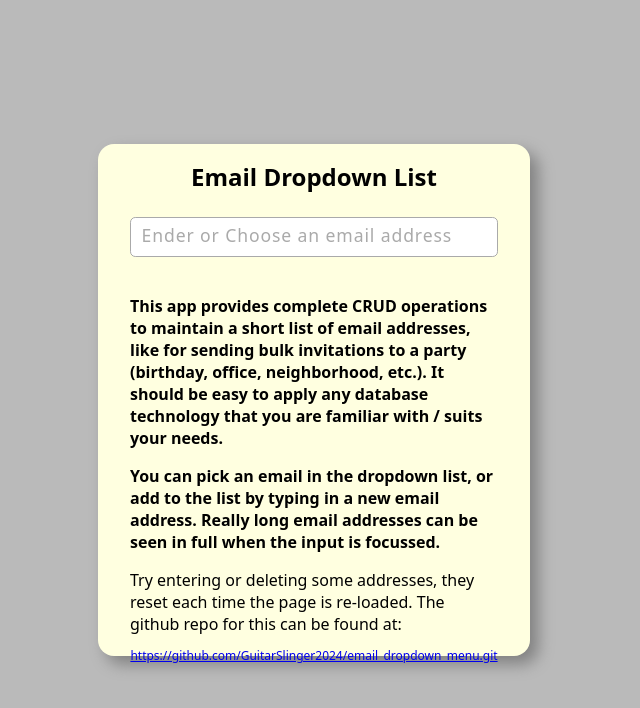
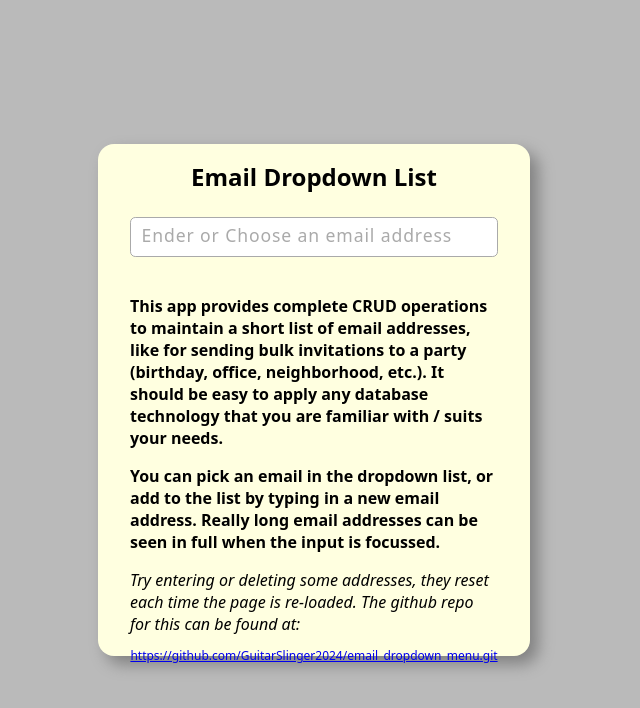
Before and after one commit to GuitarSlinger2024/email_dropdown_menu, a React (Vite) app: page / in a window 1280 px wide. Shown: the top 708 px of the page, without its empty margins (326-966 px from the left). Built offline with nearby package versions, Linux system fonts and the light colour scheme.

Commit message:
general update

```diff
--- a/src/App.jsx
+++ b/src/App.jsx
@@ -54,7 +54,7 @@ function App({ mode }) {
         You can pick an email in the dropdown list, or add to the list by typing in a new email address.
         Really long email addresses can be seen in full when the input is focussed.
       </p>
-      <p>
+      <p style={{fontStyle: 'italic'}}>
         Try entering or deleting some addresses, they reset each time the page is re-loaded. The github repo for this can be found at:
       </p>
       <small style={{fontSize: '.75em', textAlign: 'center', display: 'block', marginBlockStart: '1em'}}>
```
